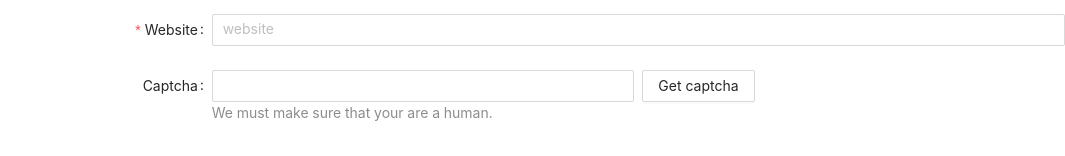
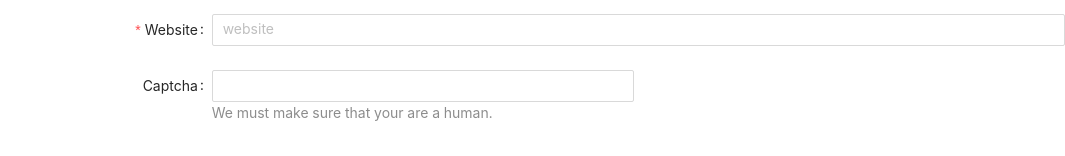
Before and after one commit to kevinadhiguna/react-antd-googlesheet, a React (Create React App) app: page / in a window 1280 px wide. Shown: the part 378-534 px from the top of the page, without its empty margins (215-1280 px from the left). Built offline with nearby package versions, Linux system fonts and the light colour scheme.

Commit message:
refactor: remove captcha

```diff
--- a/src/App.tsx
+++ b/src/App.tsx
@@ -256,9 +256,6 @@ function App() {
                 <Input />
               </Form.Item>
             </Col>
-            <Col span={12}>
-              <Button>Get captcha</Button>
-            </Col>
           </Row>
         </Form.Item>
 
```
